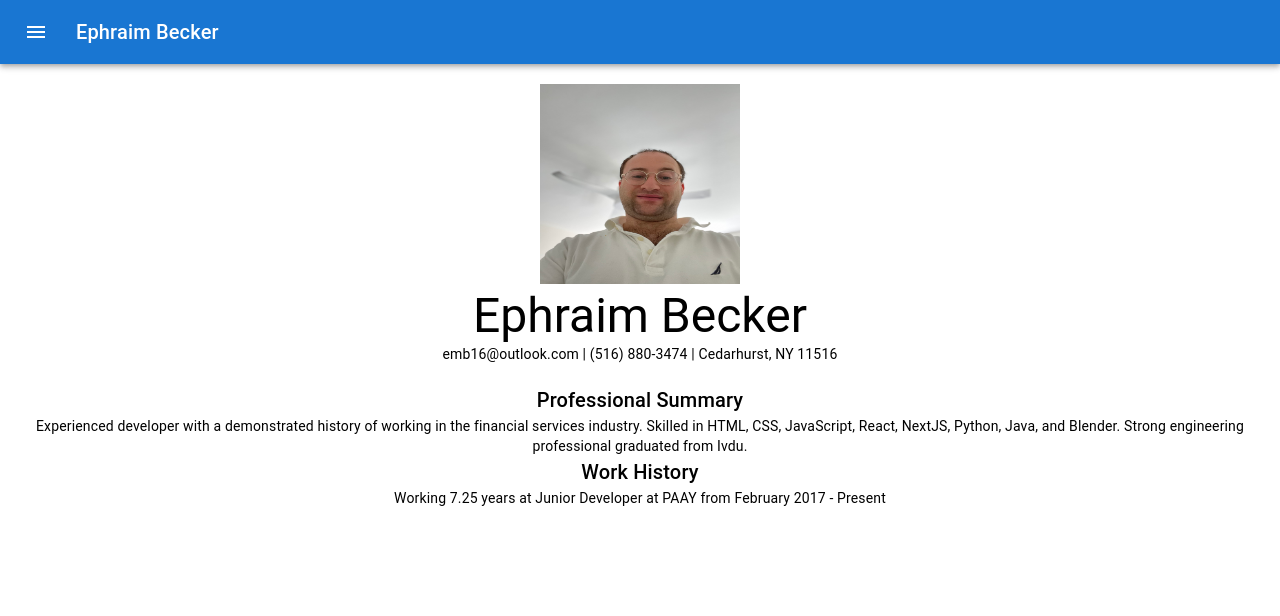
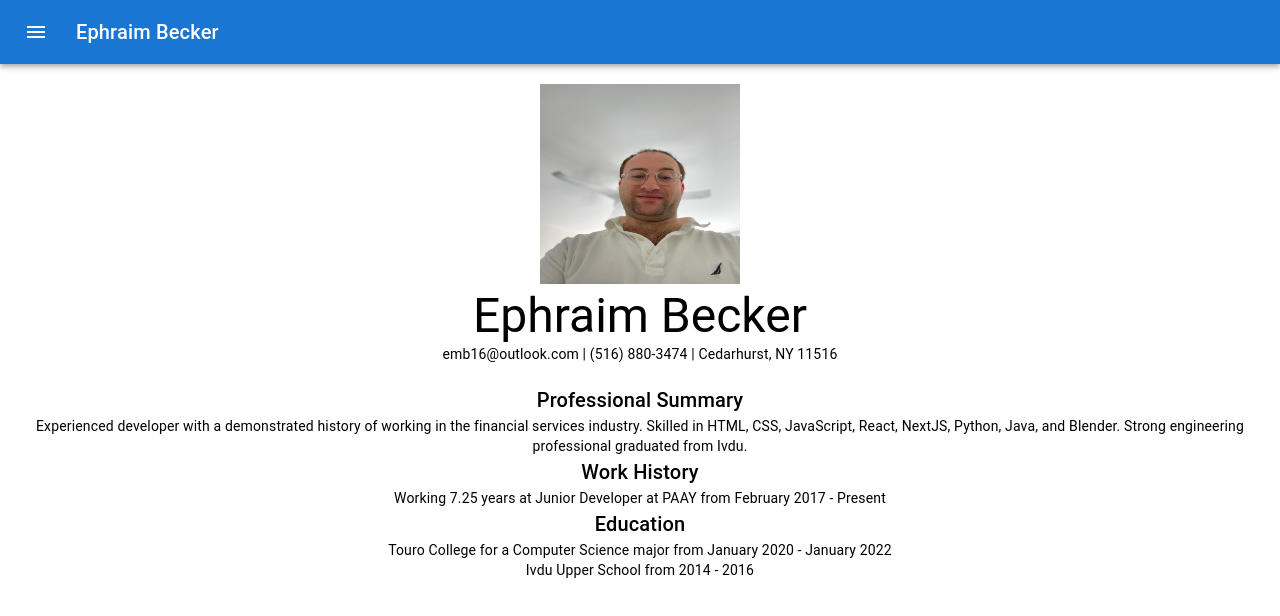
Before and after one commit to EphraimB/ephraim-becker-v2, a Next.js app: page /resume in a window 1280 px wide. Shown: the top 616 px of the page. Built offline with nearby package versions, Linux system fonts and the light colour scheme.

Commit message:
Updated resume.

```diff
--- a/app/resume/page.tsx
+++ b/app/resume/page.tsx
@@ -46,7 +46,22 @@ export default function Resume() {
       </Grid>
       <Grid item xs={12}>
         <Typography variant="body2" component="p">
-          Working {dayjs().diff("2017-02-08", "year", true).toFixed(2)} years at Junior Developer at PAAY from February 2017 - Present
+          Working {dayjs().diff("2017-02-08", "year", true).toFixed(2)} years at
+          Junior Developer at PAAY from February 2017 - Present
+        </Typography>
+      </Grid>
+      <Grid item xs={12}>
+        <Typography variant="h6" component="h4">
+          Education
+        </Typography>
+      </Grid>
+      <Grid item xs={12}>
+        <Typography variant="body2" component="p">
+          Touro College for a Computer Science major from January 2020 - January
+          2022
+        </Typography>
+        <Typography variant="body2" component="p">
+          Ivdu Upper School from 2014 - 2016
         </Typography>
       </Grid>
     </Grid>
```
